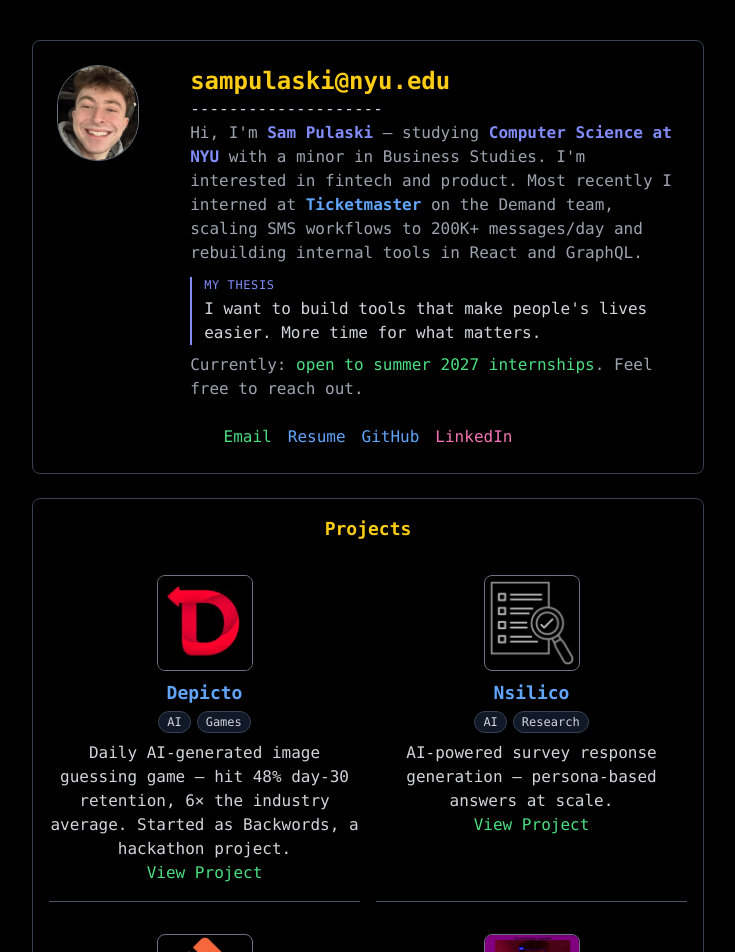
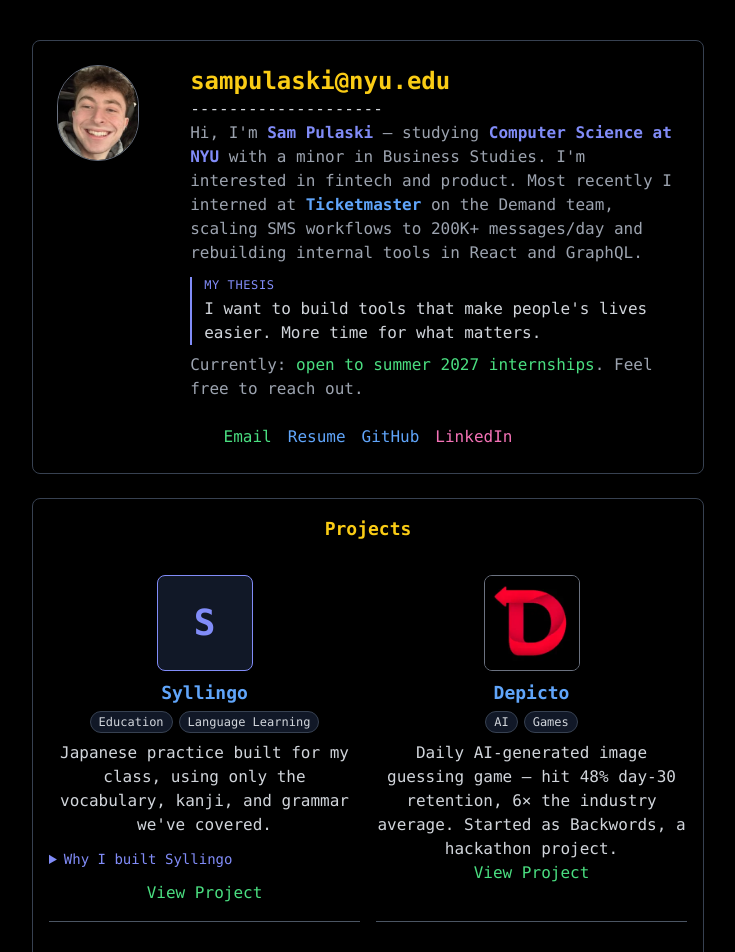
Before and after one commit to freesampul/sampul, a React (Create React App) app: page / in a window 1280 px wide. Shown: the top 952 px of the page, without its empty margins (272-1007 px from the left). Built offline with nearby package versions, Linux system fonts and the light colour scheme.

Commit message:
Feature Syllingo with class-focused Japanese learning story

```diff
--- a/src/main.jsx
+++ b/src/main.jsx
@@ -7,6 +7,14 @@
 
 export default function Portfolio() {
   const projects = [
+    {
+      title: "Syllingo",
+      categories: ["Education", "Language Learning"],
+      description: "Japanese practice built for my class, using only the vocabulary, kanji, and grammar we've covered.",
+      story: "I built Syllingo for my Japanese class. We had a growing list of vocabulary, kanji, and grammar patterns, but finding ways to practice exactly what we were learning was difficult. I'd been using ChatGPT to generate sentences with our grammar patterns, and wanted to make that kind of practice easier for my classmates too. Syllingo gives us a place to practice with the material we've covered so far, keeping the vocabulary familiar while we work on putting it all together.",
+      link: "https://syllingo.com",
+      monogram: "S"
+    },
     {
       title: "Depicto",
       categories: ["AI", "Games"],
@@ -105,6 +113,11 @@
                     className="w-24 h-24 rounded-lg border border-gray-500 mb-2 object-cover"
                   />
                 )}
+                {project.monogram && (
+                  <div aria-hidden="true" className="w-24 h-24 rounded-lg border border-indigo-400 bg-gray-900 mb-2 flex items-center justify-center text-4xl font-bold text-indigo-400">
+                    {project.monogram}
+                  </div>
+                )}
                 <div>
                   <h3 className="text-blue-400 text-lg font-semibold">{project.title}</h3>
                   <ul aria-label={`${project.title} categories`} className="flex flex-wrap justify-center gap-1.5 mt-1 mb-2">
@@ -115,6 +128,12 @@
                     ))}
                   </ul>
                   <p className="text-gray-300">{project.description}</p>
+                  {project.story && (
+                    <details className="mt-3 mb-3 text-left">
+                      <summary className="cursor-pointer text-indigo-400 text-sm rounded focus-visible:outline focus-visible:outline-2 focus-visible:outline-indigo-400">Why I built {project.title}</summary>
+                      <p className="mt-2 text-sm leading-relaxed text-gray-300">{project.story}</p>
+                    </details>
+                  )}
                   <a href={project.link} target="_blank" rel="noopener noreferrer" className="text-green-400 hover:underline">View Project</a>
                 </div>
               </div>
```
Also changed, not shown: 1 other file (tests, documents, lock files or other folders).
